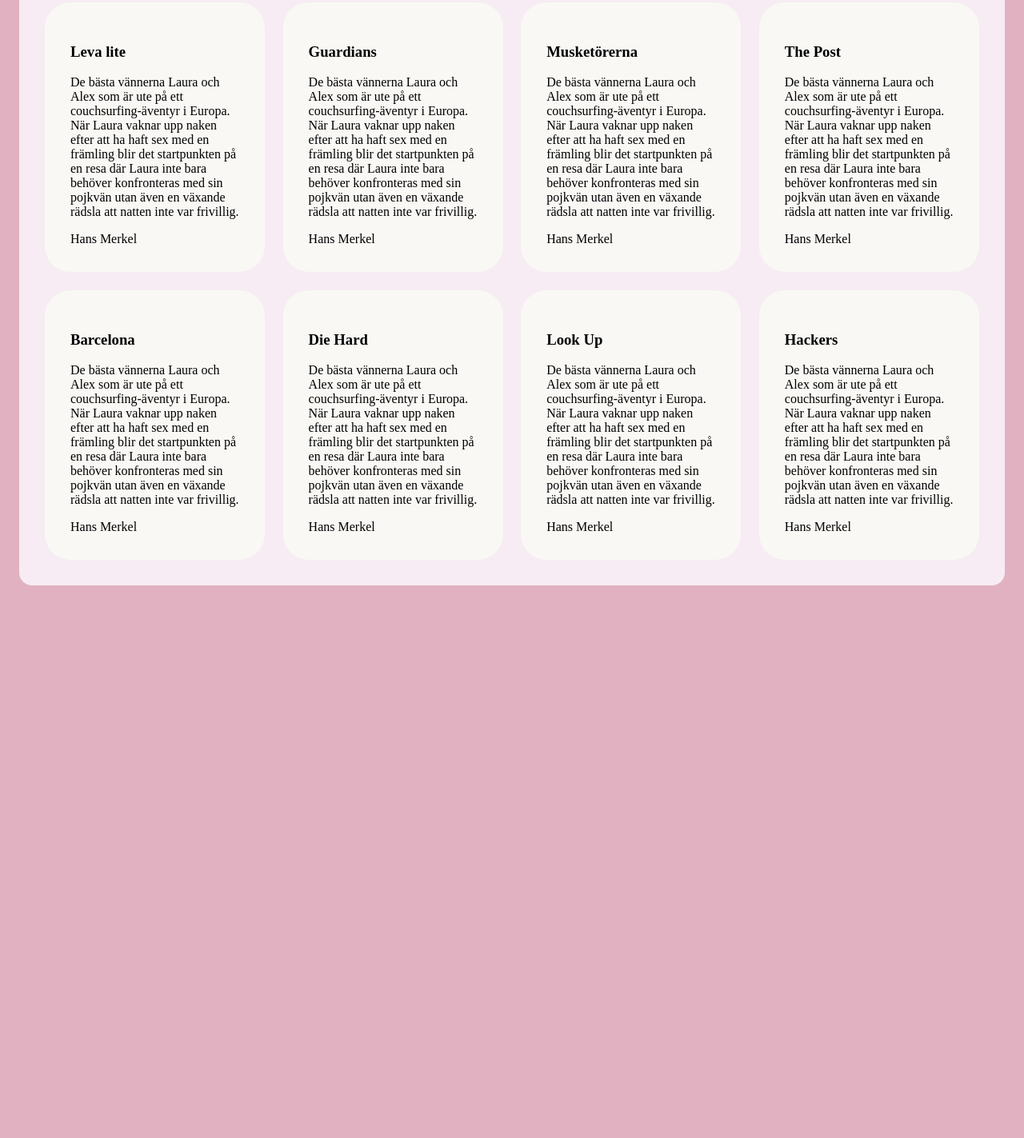
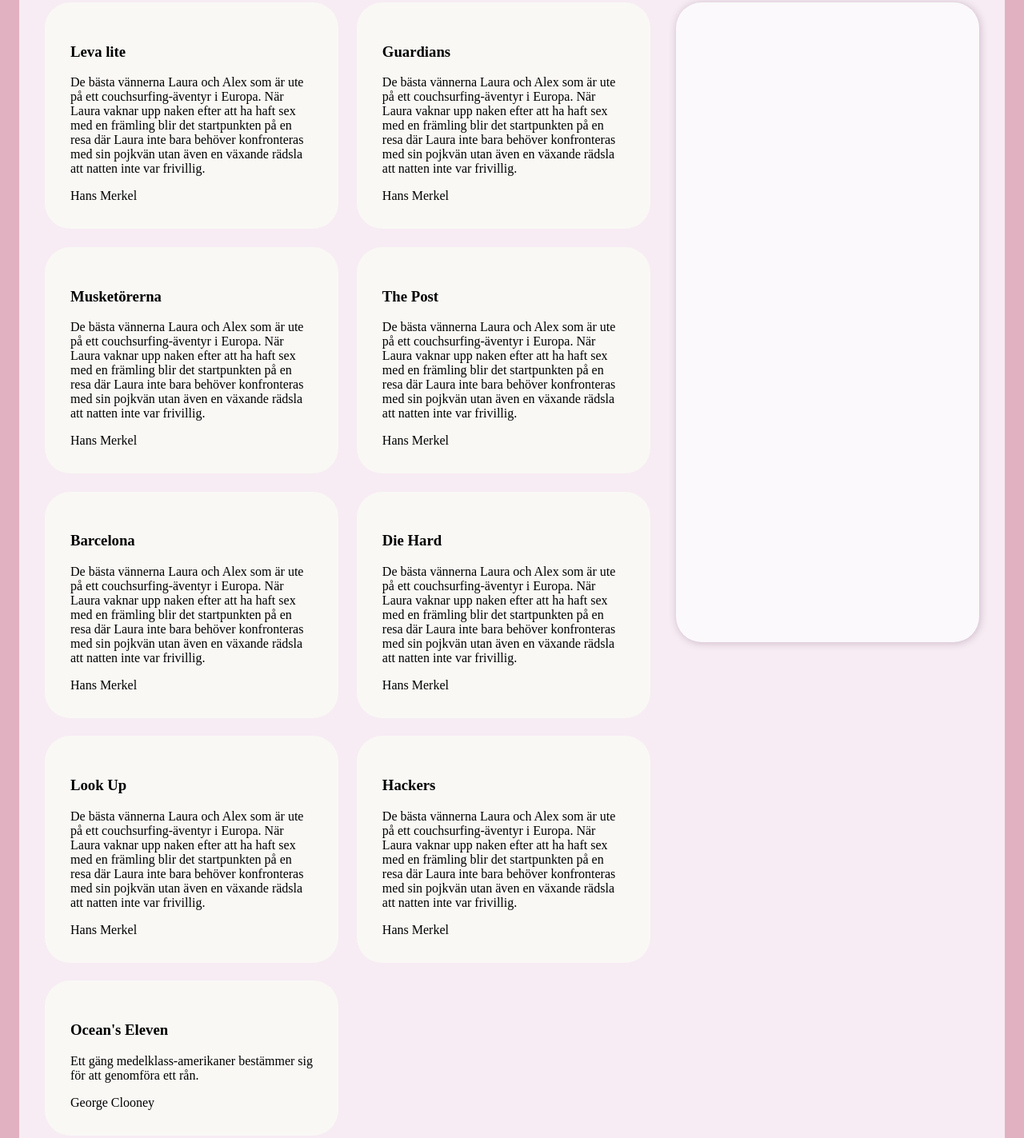
Before and after one commit to henriettajeans/streaming-service, a website with bundled scripts: page index.html in a window 1280 px wide. Shown: the part 53-1476 px from the top of the page at 80% size. Before the commit the page ends 809 px from the top, so only its background shows below. Built offline with nearby package versions, Linux system fonts and the light colour scheme.

Commit message:
added css styling and grid layout

```diff
--- a/index.html
+++ b/index.html
@@ -10,12 +10,12 @@
 </head>
 
 <body>
-    <section class="movie-wrapper">
-
-    </section>
-    <section class="single-movie">
-
-    </section>
+    <div class="wrapper">
+        <section class="movie-wrapper">
+        </section>
+        <section class="single-movie">
+        </section>
+    </div>
 </body>
 
 </html>
--- a/src/index.ts
+++ b/src/index.ts
@@ -115,6 +115,18 @@ const movies: IMovie[] = [
             score: "6.7 / 10"
         }
     },
+    {
+        id: 9,
+        title: "Ocean's Eleven",
+        year: 2022,
+        runtime: 132,
+        director: "George Clooney",
+        plot: "Ett gäng medelklass-amerikaner bestämmer sig för att genomföra ett rån.",
+        rating: {
+            source: "IMDB",
+            score: "6.7 / 10"
+        }
+    }
 ];
 
 const wrapper = document.querySelector(".movie-wrapper");
@@ -147,12 +159,23 @@ movies.forEach((movie) => {
 
 
     if (wrapper) {
+
+        card.addEventListener("mouseover", () => {
+            selectMovie(movie);
+            const currentHover = document.querySelector(".movie-card.hover")
+            if (currentHover) {
+                currentHover.classList.remove("hover");
+            }
+            card.classList.add("hover");
+        })
+
+
         card.addEventListener("click", () => {
             selectMovie(movie);
             console.log("Du har valt", movie.title);
             const currentSelect = document.querySelector(".movie-card.active")
             if (currentSelect) {
-                currentSelect.classList.remove("avtive");
+                currentSelect.classList.remove("active");
             }
             card.classList.add("active");
         })
--- a/src/main.css
+++ b/src/main.css
@@ -1,6 +1,5 @@
 html {
     background-color: rgb(225, 177, 193);
-    ;
 }
 
 body {
@@ -9,17 +8,46 @@ body {
     background-color: rgb(247, 236, 243);
     border: 1rem solid rgb(225, 177, 193);
     border-radius: 2rem;
+    text-wrap: pretty;
 }
 
-.movie-wrapper {
-    margin: 2rem;
-    display: grid;
-    grid-template-columns: 1fr 1fr 1fr 1fr;
-    gap: 1.4rem;
+.wrapper {
+    display: flex;
+    position: relative;
 
-    article {
-        background-color: rgb(249, 248, 245);
-        padding: 2rem;
+    .movie-wrapper {
+        width: 60vw;
+        margin: 2rem 0rem 2rem 2rem;
+        display: grid;
+        grid-template-columns: repeat(auto-fit, minmax(30ch, 1fr));
+        gap: 1.4rem;
+
+        .movie-card {
+            background-color: rgb(249, 248, 245);
+            padding: 2rem;
+            border-radius: 2rem;
+        }
+
+        .movie-card.active {
+            border: 2px dashed pink;
+            /* border-style: inset; */
+
+        }
+
+        .movie-card.hover {
+            box-shadow: 1px 1px 10px 1px rgb(210, 192, 207);
+        }
+    }
+
+    .single-movie {
+        width: 30vw;
+        height: 50rem;
+        position: sticky;
+        top: 3.5rem;
+        background-color: rgb(251, 249, 251);
+        margin: 1rem 2rem 5rem 2rem;
         border-radius: 2rem;
+        box-shadow: 1px 1px 10px 1px rgb(210, 192, 207);
+        /* height: 30rem; */
     }
 }
```
